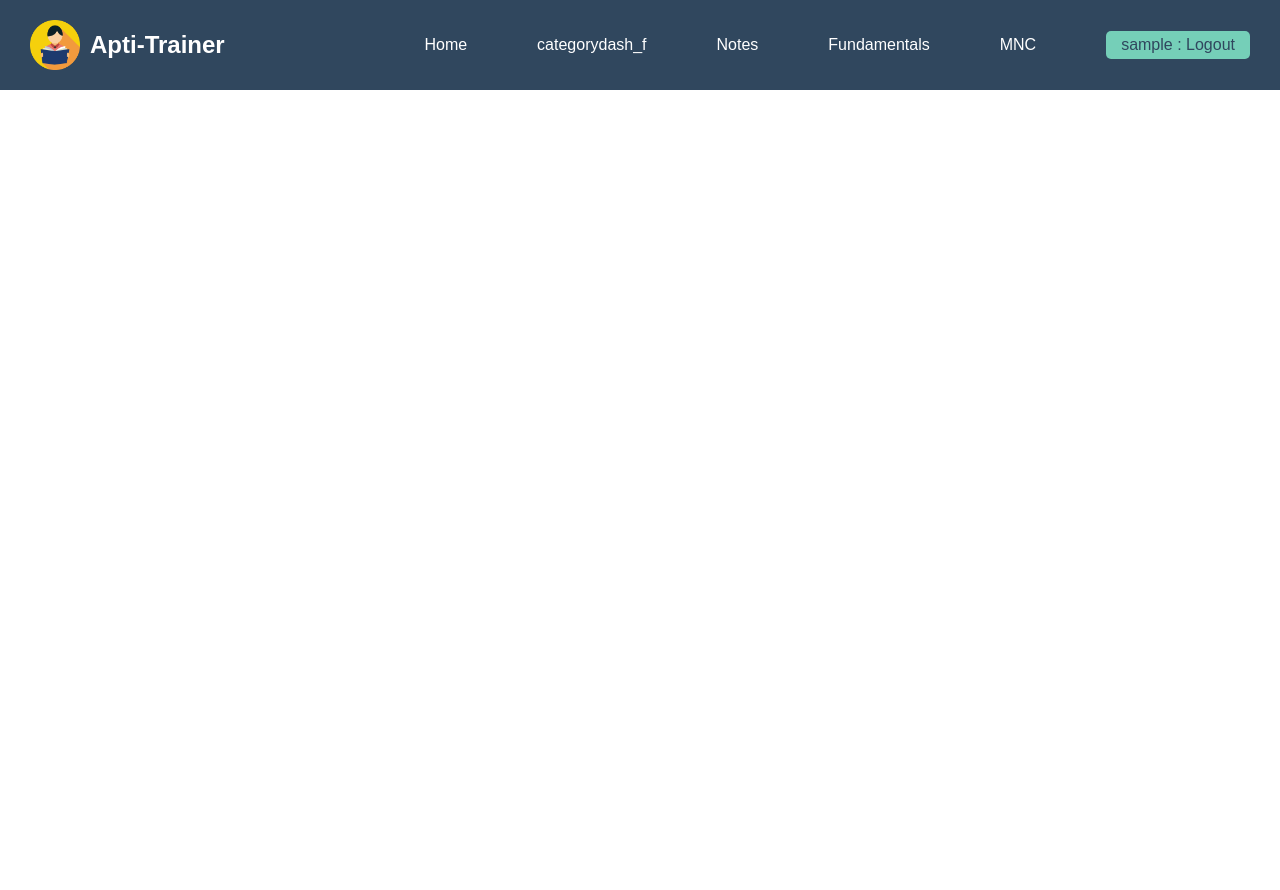
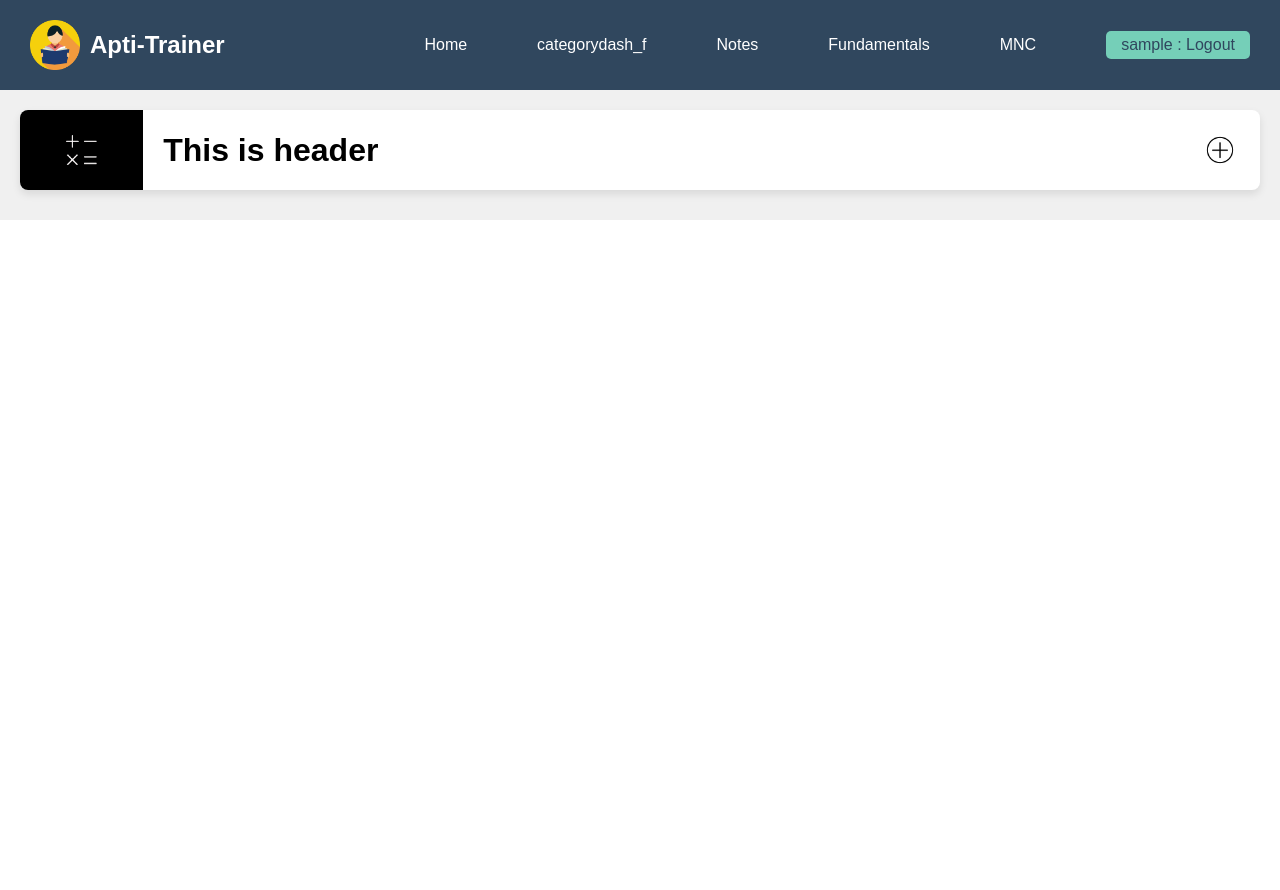
Before and after one commit to Shri-15k/Apti-Trainer, a PHP site: page /AptiTrainer/Sections/Notes/Notes.php in a window 1280 px wide. Before the commit the page ends 90 px from the top, so only its background shows below. Run offline with PHP 8.4, Linux system fonts and the light colour scheme; the visitor is signed in with stand-in values (Sample User, id 1).

Commit message:
Add: notes layout is created.

```diff
--- a/Sections/MNC/MNC.php
+++ b/Sections/MNC/MNC.php
@@ -117,7 +117,6 @@ session_start();
                                 <li><a href="#<?php echo $row['comp_name'] ?>">
                                         <?php echo $row['comp_name'] ?>
                                     </a></li>
-
                                 <?php
 
                             }
--- a/Sections/Notes/Notes.php
+++ b/Sections/Notes/Notes.php
@@ -14,30 +14,72 @@ session_start();
     <link rel="stylesheet" href="../../resources/CSS/style.css">
     <link rel="stylesheet" href="../../resources/CSS/sidenav.css">
     <link rel="stylesheet" href="https://cdnjs.cloudflare.com/ajax/libs/font-awesome/6.5.1/css/all.min.css">
+    <link rel="stylesheet" href="../../resources/CSS/Notes.css">
+    <script src="../../resources/JS/Notes.js"></script>
 </head>
 
 <body>
     <header>
         <?php
         $path = '../..';
-            $selected = 'Notes/Notes';
-            include("../../components/nav_header.php");
+        include("$path/components/nav_header.php");
         ?>
     </header>
 
+    <main>
         <?php
         if (isset($_SESSION['logged_in']) && $_SESSION['logged_in'] == true) {
         ?>
-
+            <div class="card-body">
+                <div class="item">
+                    <div class="card" id="<?php //echo $row['comp_name'] ?>" data-category="<?php //echo strtolower($row['comp_category']); ?>">
+                        <div class="img-container">
+                            <img src="../../resources/images/Category/ArithematicAptitude.png <?php //echo $row['comp_img'] ?>" alt="<?php //echo $row['comp_name'] ?>">
+                        </div>
+                        <div class="card-content">
+                            <div class="header-section">
+                                <h1>
+                                    <?php //echo $row['comp_name']
+                                    ?>
+                                    This is header
+                                </h1>
+                            </div>
+                            <img class ="plus-icon" src="../../resources/images/plus.png" alt="plus">
+                        </div>
+                    </div>
+                    <div class="content">
+                        <table>
+                            <tr>
+                                <th>Topic Name</th>
+                                <th>View Notes</th>
+                                <th>Download Notes</th>
+                                <th>Problem Solving</th>
+                                <th>Company</th>
+                            </tr>
+                            <tr>
+                                <td>topic 1</td>
+                                <td><img src="../../resources/images/short-note.png" alt="view"></td>
+                                <td><img src="../../resources/images/download.png" alt="download"></td>
+                                <td><img src="../../resources/images/youtube.png" alt="problems"></td>
+                                <td><img src="../../resources/images/tag.png" alt="company tags"></td>
+                            </tr>
+                        </table>
+                    </div>
+                </div>
+            </div>
 
         <?php } else {
             echo "
             <script>alert('Please LogIn!');
             window.location.href='../../index.php';
+            </scrip>
+            ";
+        }
+        ?>
+    </main>
+    <script>
+
     </script>
-        ";
-    } ?>
-
 </body>
 
 </html>
--- /dev/null
+++ b/resources/CSS/Notes.css
@@ -0,0 +1,105 @@
+.card-body {
+  font-family: "Arial", sans-serif;
+  margin: 0;
+  padding: 20px;
+  gap: 30px;
+  display: flex;
+  align-items: center;
+  justify-content: center;
+  height: auto;
+  background-color: #f0f0f0;
+  flex-direction: column;
+}
+
+.card {
+  width: 100%;
+  height: relative;
+  /* Set a maximum width if needed */
+  background-color: #fff;
+  border-radius: 8px;
+  overflow: hidden;
+  box-shadow: 0 4px 8px rgba(0, 0, 0, 0.1);
+  display: flex;
+  margin-bottom: 10px;
+}
+
+.card>.img-container {
+  width: max-content;
+  padding: 10px;
+  display: flex;
+  justify-content: center;
+  align-items: center;
+  background-color: black;
+}
+
+.card>.img-container>img {
+  width: 50%;
+  align-self: center;
+  padding: 10px;
+  /* display: block; */
+}
+
+.card-content {
+  width: 100%;
+  display: flex;
+  flex-direction: row;
+  align-self: center;
+  padding: 20px;
+  /* gap: 20px; */
+  justify-content: space-between;
+  align-items: center;
+}
+
+.plus-icon{
+  height: 40px;
+  width: 40px;
+  transition: transform 0.75s ease-in-out;
+}
+
+.plus-icon:hover{
+  /* transform: rotate(-360deg); */
+  cursor: pointer;
+}
+
+.plus-icon.active{
+  transform: rotate(45deg);
+}
+
+.card-content h1 {
+  margin-top: 0;
+}
+
+.item{
+  width: 100%;
+}
+
+.item .content{
+  width: 100%;
+  display: flex;
+  justify-content: center;
+  align-items: center;
+  align-content: center;
+}
+
+.item .content table{
+  margin-left: 10%;
+  border-collapse: collapse;
+  width: 80%;
+  background-color: white;
+}
+.item .content table tr th,.item .content table tr td{
+  border: 1px solid black;
+}
+.item .content table tr td{
+  text-align: center;
+}
+.item .content table tr td img{
+  width: 30px;
+  margin: 3px 0 0 0;
+}
+.content table{
+  display: none;
+}
+table.display{
+  display: inline-table;
+}
--- /dev/null
+++ b/resources/JS/Notes.js
@@ -0,0 +1,8 @@
+const items = document.querySelectorAll(".item"); // all item class element array
+items.forEach((item) => {
+  const plusIcon = item.children[0].children[1].children[1]; // all plusIcons are selected
+  plusIcon.addEventListener("click", () => {
+    plusIcon.classList.toggle("active");
+    item.children[1].children[0].classList.toggle("display");
+  });
+});
```
Also changed, not shown: resources/images/Category/ArithematicAptitude.png (added), resources/images/Category/DataInterpretation.png (added), resources/images/Category/LogicalReasoning.png (added), resources/images/Category/NonVerbalReasoning.png (added), resources/images/Category/VerbalAbility.png (added), resources/images/Category/VerbalReasoning.png (added), resources/images/download.png (added), resources/images/plus.png (added), resources/images/short-note.png (added), resources/images/youtube.png (added), 1 other file. Lines whose indentation alone changed are shown as unchanged.
